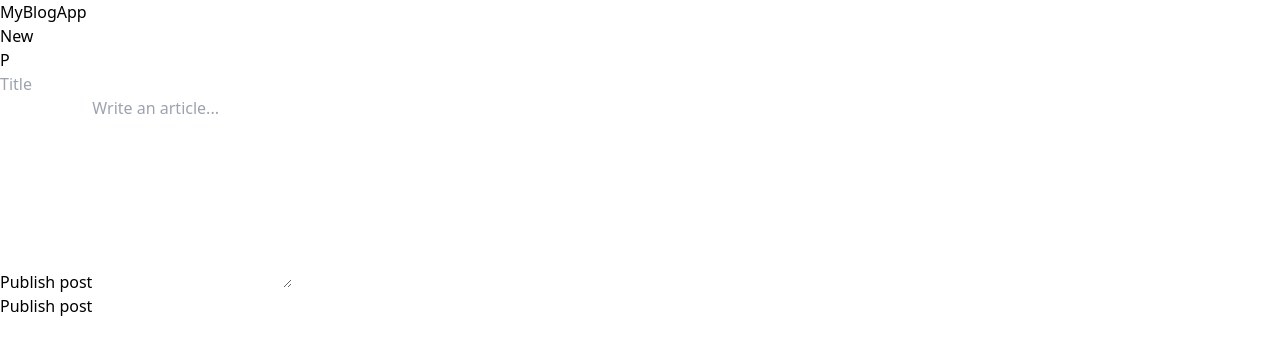
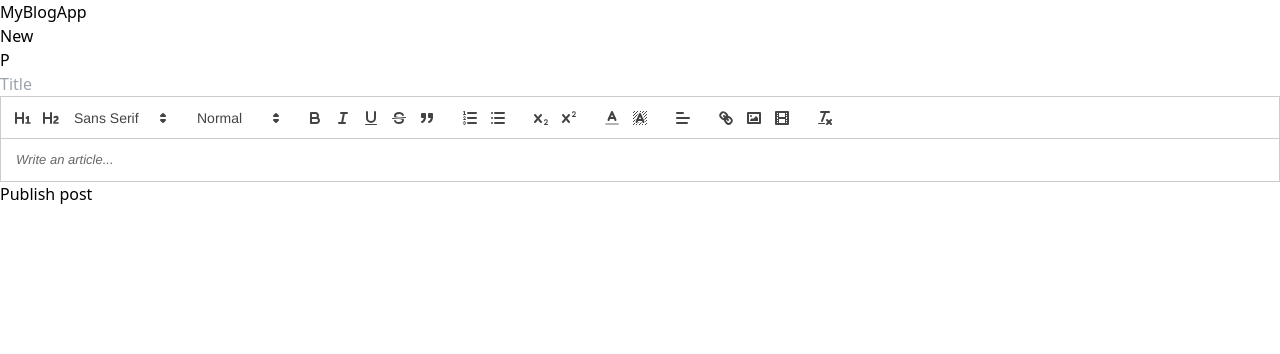
Before and after one commit to pranavagarwal183/blog-app, a React (Vite) app in the folder frontend/: page /publish in a window 1280 px wide. Shown: the top 354 px of the page. Built offline with nearby package versions, Linux system fonts and the light colour scheme.

Commit message:
Changing text editor functionalities

```diff
--- a/frontend/package.json
+++ b/frontend/package.json
@@ -14,6 +14,7 @@
     "axios": "^1.7.7",
     "react": "^18.3.1",
     "react-dom": "^18.3.1",
+    "react-quill": "^2.0.0",
     "react-router-dom": "^6.26.2",
     "react-spinners": "^0.14.1"
   },
--- a/frontend/src/components/FullBlog.tsx
+++ b/frontend/src/components/FullBlog.tsx
@@ -1,6 +1,7 @@
 import { Blog } from "../hooks"
 import { Appbar } from "./Appbar"
 import { Avatar } from "./BlogCard"
+import { Quote } from "./Quote"
 
 export const FullBlog = ({ blog }: {blog: Blog | undefined}) => {
     if (!blog) {
@@ -14,9 +15,7 @@ export const FullBlog = ({ blog }: {blog: Blog | undefined}) => {
                     <div className="text-5xl font-extrabold">
                         {blog.title}
                     </div>
-                    <div className="pt-4">
-                        {blog.content}
-                    </div>
+                    <div className="pt-4" dangerouslySetInnerHTML={{ __html: blog.content }}/>
                 </div>
                 <div className="col-span-4">
                     <div className="text-slate-600 text-lg">
@@ -31,7 +30,7 @@ export const FullBlog = ({ blog }: {blog: Blog | undefined}) => {
                                 {blog.author.name || "Anonymous"}
                             </div>
                             <div className="pt-2 text-slate-500">
-                                Random catch phrase about the author's ability to grab the user's attention
+
                             </div>
                         </div>
                     </div>
--- /dev/null
+++ b/frontend/src/components/TextEditor.tsx
@@ -0,0 +1,74 @@
+import React, { useState } from "react";
+import ReactQuill from "react-quill";
+import "react-quill/dist/quill.snow.css"; // Import styles for react-quill
+
+function TextEditor({ onChange }) {
+    const [editorContent, setEditorContent] = useState("");
+
+    const handleEditorChange = (content) => {
+        setEditorContent(content);
+        onChange({ target: { value: content } });
+    };
+
+    return (
+        <div className="mt-2">
+            <ReactQuill
+                value={editorContent}
+                onChange={handleEditorChange}
+                modules={TextEditor.modules}
+                formats={TextEditor.formats}
+                placeholder="Write an article..."
+            />
+        </div>
+    );
+}
+
+TextEditor.modules = {
+    toolbar: [
+        [{ 'header': '1' }, { 'header': '2' }, { 'font': [] }],
+        [{ 'size': [] }],
+        ['bold', 'italic', 'underline', 'strike', 'blockquote'],
+        [{ 'list': 'ordered'}, { 'list': 'bullet' }],
+        [{ 'script': 'sub'}, { 'script': 'super' }],
+        [{ 'color': [] }, { 'background': [] }],
+        [{ 'align': [] }],
+        ['link', 'image', 'video'],
+        ['clean']
+    ],
+
+    keyboard: {
+        bindings: {
+            bold: {
+                key: 'B',
+                shortKey: true, // ctrl/cmd + B
+                handler: function(range, context) {
+                    this.quill.format('bold', !context.format.bold);
+                }
+            },
+            italic: {
+                key: 'I',
+                shortKey: true, // ctrl/cmd + I
+                handler: function(range, context) {
+                    this.quill.format('italic', !context.format.italic);
+                }
+            },
+            underline: {
+                key: 'U',
+                shortKey: true, // ctrl/cmd + U
+                handler: function(range, context) {
+                    this.quill.format('underline', !context.format.underline);
+                }
+            }
+        }
+    }
+};
+
+TextEditor.formats = [
+    'header', 'font', 'size',
+    'bold', 'italic', 'underline', 'strike', 'blockquote',
+    'list', 'bullet', 'script', 'sub', 'super',
+    'color', 'background', 'align',
+    'link', 'image', 'video'
+];
+
+export default TextEditor;
--- a/frontend/src/pages/Publish.tsx
+++ b/frontend/src/pages/Publish.tsx
@@ -3,6 +3,7 @@ import axios from "axios";
 import { BACKEND_URL } from "../config";
 import { useNavigate } from "react-router-dom";
 import { ChangeEvent, useState } from "react";
+import TextEditor from "../components/TextEditor";
 
 export const Publish = () => {
     const [title, setTitle] = useState("");
@@ -37,18 +38,3 @@ export const Publish = () => {
         </div>
     </div>
 }
-
-
-function TextEditor({ onChange }: {onChange: (e: ChangeEvent<HTMLTextAreaElement>) => void}) {
-    return <div className="mt-2">
-        <div className="w-full mb-4 ">
-            <div className="flex items-center justify-between border">
-            <div className="my-2 bg-white rounded-b-lg w-full">
-                <label className="sr-only">Publish post</label>
-                <textarea onChange={onChange} id="editor" rows={8} className="focus:outline-none block w-full px-0 text-sm text-gray-800 bg-white border-0 pl-2" placeholder="Write an article..." required />
-            </div>
-        </div>
-       </div>
-    </div>
-
-}
```
Also changed, not shown: 2 other files (tests, documents, lock files or other folders).
